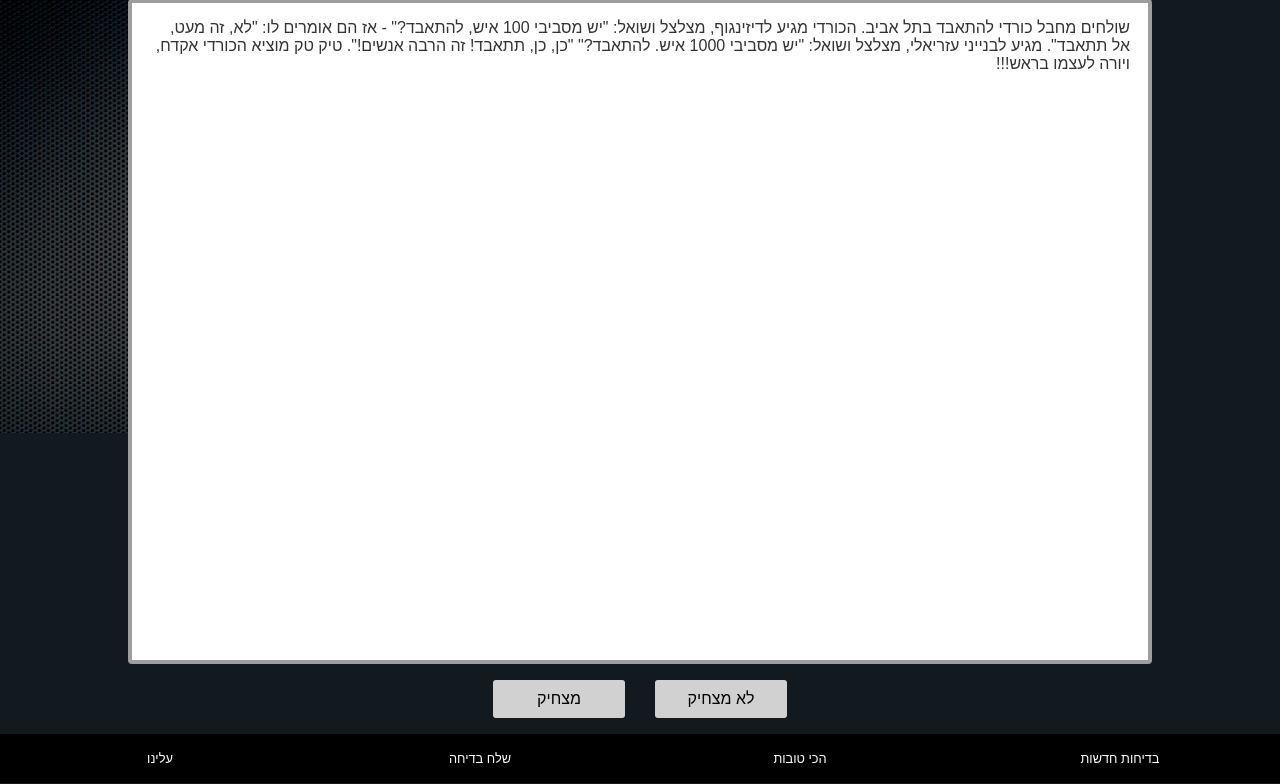
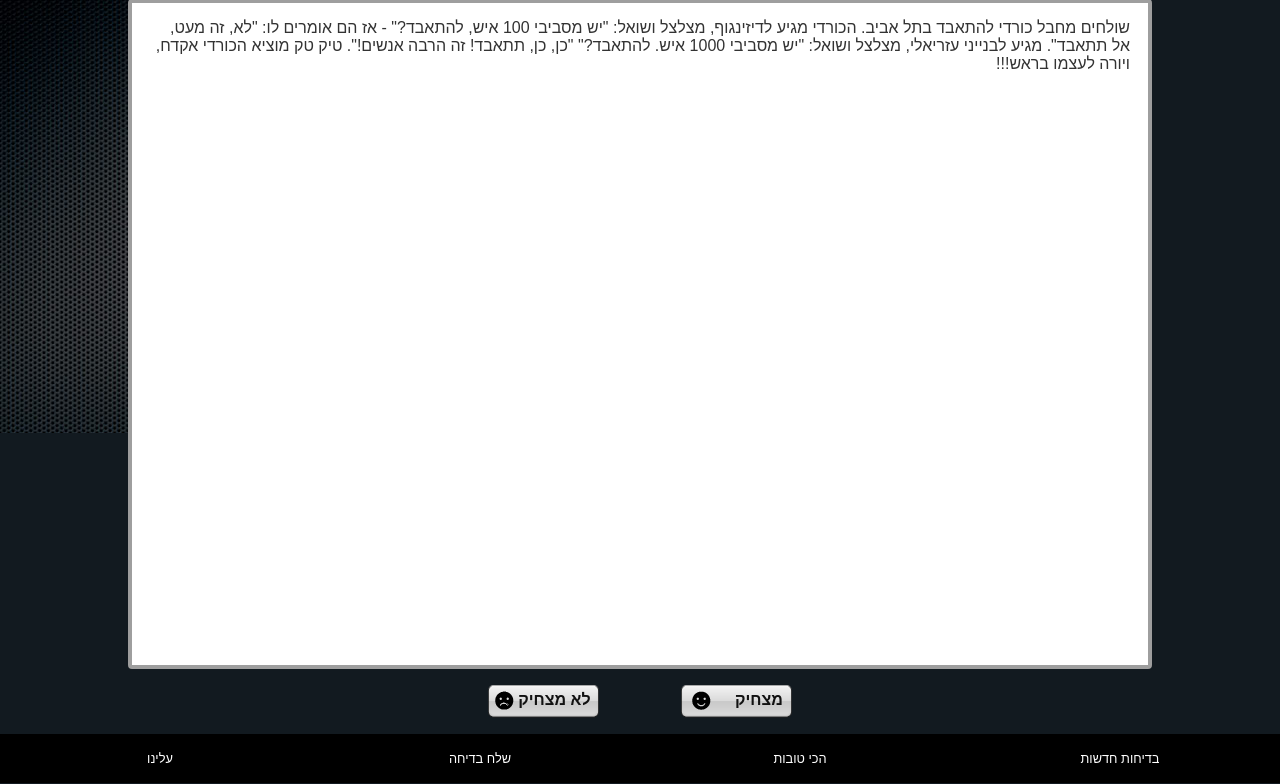
Before and after one commit to RonnyO/Really-Good-Jokes, a PHP site: page /index.html in a window 1280 px wide. Shown: the part 16-800 px from the top of the page. Run offline with PHP 8.4, Linux system fonts and the light colour scheme.

Commit message:
Voting buttons improvments

```diff
--- a/public_html/app.css
+++ b/public_html/app.css
@@ -91,20 +91,26 @@ a {
 }
 
 .vote {
-    width: 48%;
-    margin: 1em 1%;
-    padding: 10px 12px;
-    background: #d1d1d1;
-    -webkit-border-radius: 3px;
-    -moz-border-radius: 3px;
-    border-radius: 3px;
-    width: 108px;
     display: inline-block;
-    color: #000;
+	margin: 1em 3%;
+	width: 111px;
+	height: 33px;
+	background-image: url(images/sprite.png);
+	background-repeat: no-repeat;
+	line-height: 29px;
+	text-align: right;
+	text-indent: 0.55em;
+	font-weight: bold;
+	color: #111;
 }
 
-#like {}
-#dislike {}
+#like {
+	background-position: -2px -148px;
+}
+
+#dislike {
+	background-position: -115px -148px;
+}
 
 nav {
     display: block;
--- a/public_html/index.html
+++ b/public_html/index.html
@@ -14,8 +14,8 @@
 <div class="cont">
 	<div id="bottomBar">
 		<div class="voting">
+			<a id="like" href="#" class="vote">מצחיק</a>
 			<a id="dislike" href="#" class="vote">לא מצחיק</a>
-			<a id="like" href="#" class="vote">מצחיק</a>
 		</div>
 		<nav>
 			<a id="new" href="#main">בדיחות חדשות</a>
--- a/public_html/index.php
+++ b/public_html/index.php
@@ -60,8 +60,6 @@ mysql_close($conn);
       <meta name="viewport" content="width=device-width, initial-scale=1.0, user-scalable=no, minimum-scale=1.0, maximum-scale=1.0" />
       <meta name="apple-mobile-web-app-capable" content="yes" />
       <meta name="apple-mobile-web-app-status-bar-style" content="black-translucent" />
-
-
       <meta http-equiv="X-UA-Compatible" content="IE=edge,chrome=1">
       <link rel="stylesheet" type="text/css" href="app.css?v=<?= V ?>">
 </head>
@@ -70,8 +68,8 @@ mysql_close($conn);
 <div class="cont">
 	<div id="bottomBar">
 		<div class="voting">
-			<a id="dislike" href=#" class="vote">לא מצחיק</a>
 			<a id="like" href="#" class="vote">מצחיק</a>
+			<a id="dislike" href="#" class="vote">לא מצחיק</a>
 		</div>
 		<nav>
 			<a id="new" href="#main">בדיחות חדשות</a>
```
